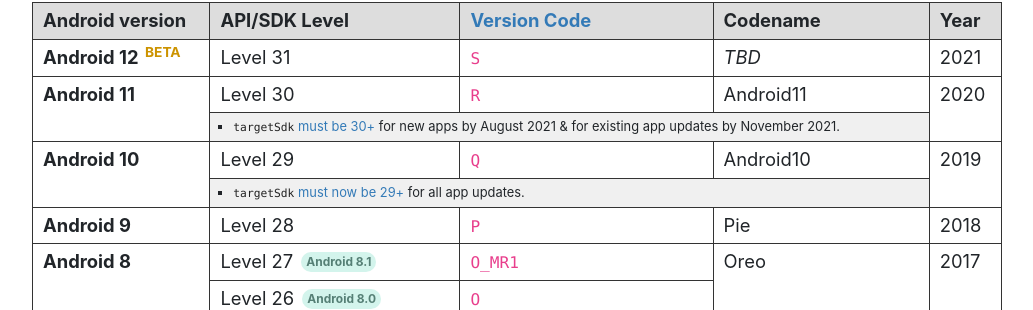
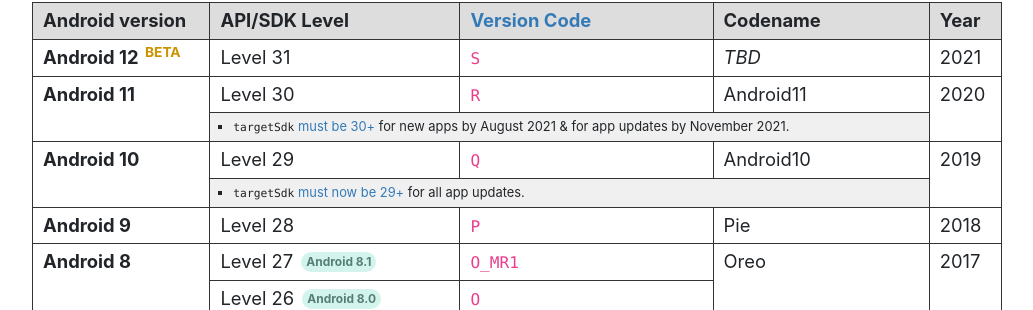
Before and after one commit to ebelinski/apilevels, a Jekyll site: the page built from index.md, in a window 1280 px wide. Shown: the part 165-475 px from the top of the page, without its empty margins (123-1156 px from the left). Built offline with Jekyll 4.4.1, drawn with Linux system fonts in a browser that asks for light colours.

Commit message:
Ok another tweak.

```diff
--- a/index.md
+++ b/index.md
@@ -32,7 +32,7 @@
   </tr>
   <tr class="table-notes"><td colspan="3">
     <ul>
-      <li><code>targetSdk</code> <a href="https://developer.android.com/distribute/play-policies">must be 30+</a> for new apps by August 2021 & for existing app updates by November 2021.</li>
+      <li><code>targetSdk</code> <a href="https://developer.android.com/distribute/play-policies">must be 30+</a> for new apps by August 2021 & for app updates by November 2021.</li>
     </ul>
   </td></tr>
   <tr>
```
